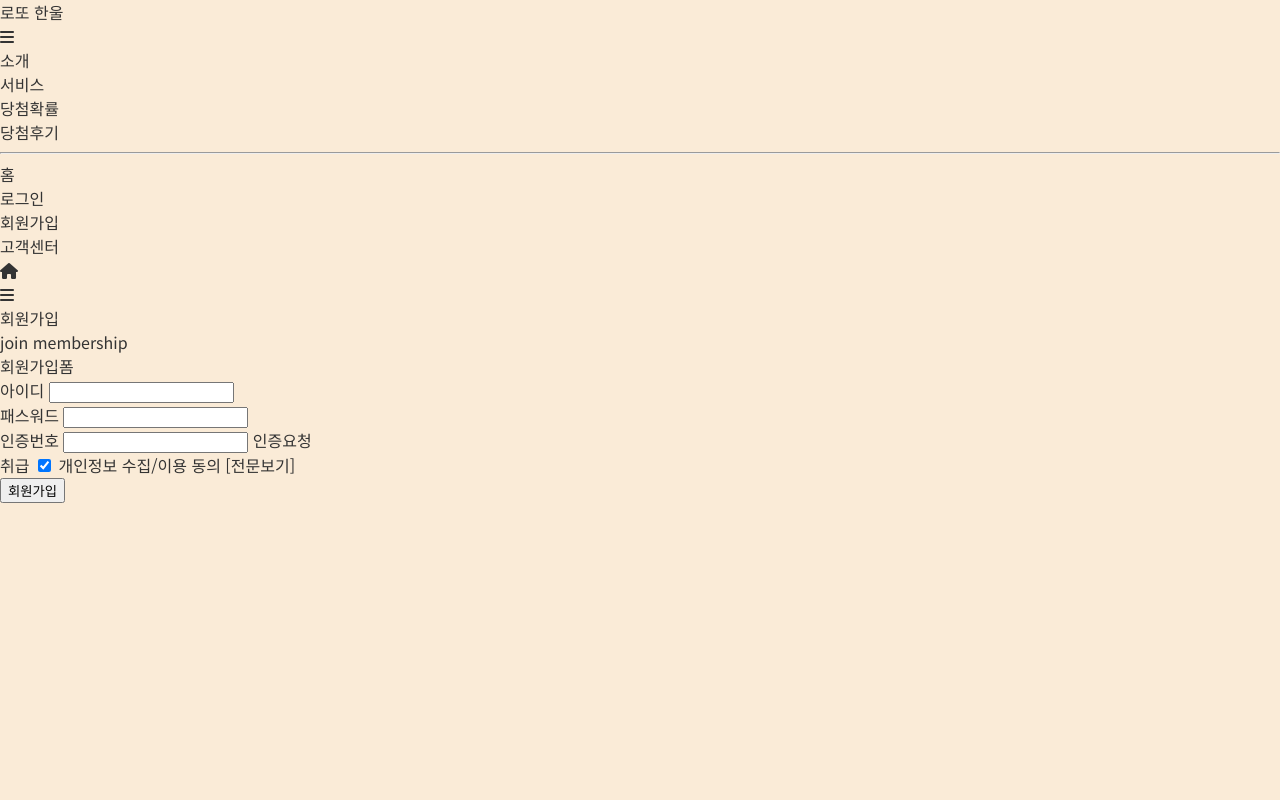
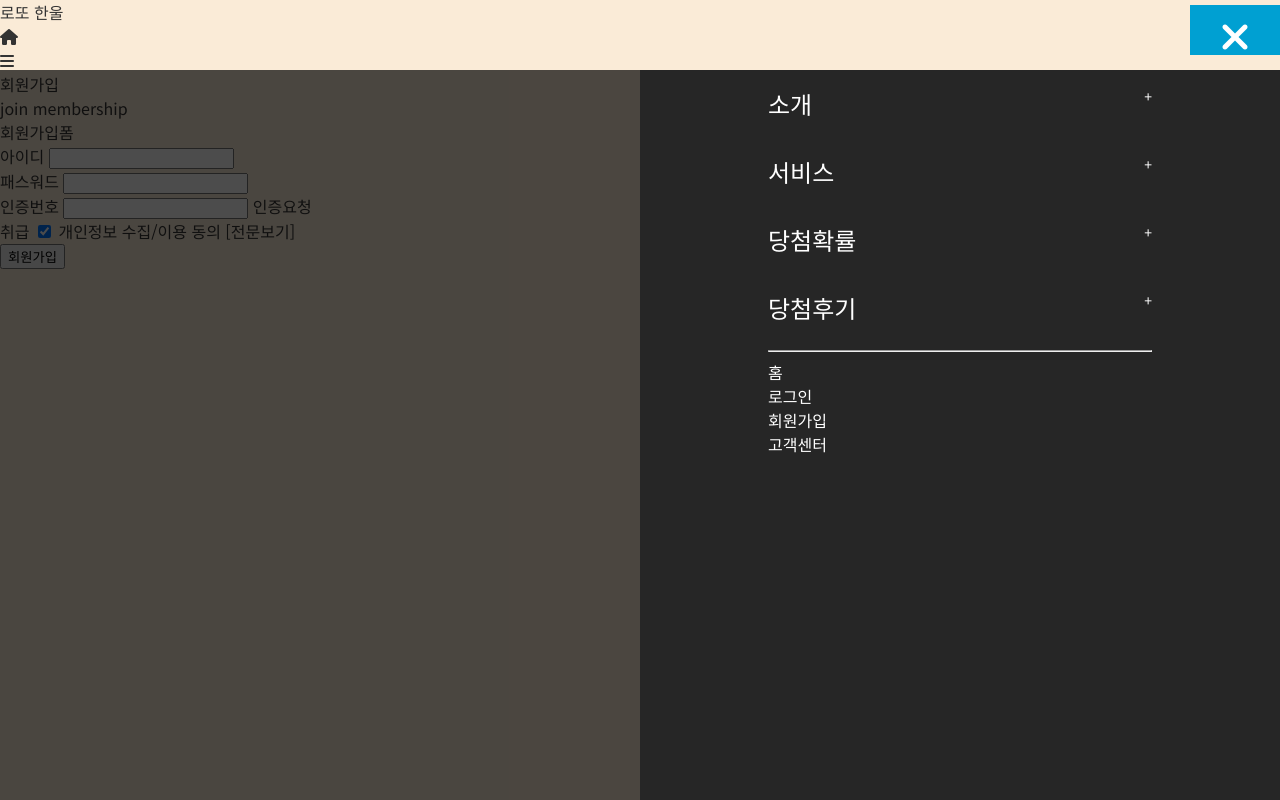
Before and after one commit to eunje0ng/lotto-app, a website: page public/register.html in a window 1280 px wide. Drawn offline with nearby package versions, Linux system fonts and the light colour scheme.

Commit message:
로또앱0330

```diff
--- a/public/register.html
+++ b/public/register.html
@@ -16,10 +16,10 @@
 <body id="main">
     <h1 class="d-none">로또 한울</h1>
     <div id="sidePannel" class="d-none">
-        <a href="#"><i class="fa-solid fa-bars"></i></a>
+        <div id="closeSide"><a href="#"><i class="fa-solid fa-close"></i></a> </div>
         <div class="pannel-overlay">
             <nav>
-                <ul id="snb"><!-- side navigation bar -->
+                <ul id="snb">
                     <li><a href="#">소개</a></li>
                     <li><a href="#">서비스</a></li>
                     <li><a href="#">당첨확률</a></li>
@@ -39,7 +39,7 @@
         <div class="header-top">
             <ul class="top-links">
                 <li><a href="index.html"><i class="fa-solid fa-house"></i></a></li>
-                <li><a href="#"><i class="fa-solid fa-bars"></i></a></li>
+                <li><div id="openSide"><a href="#"><i class="fa-solid fa-bars"></i></a></div></li>
             </ul>
         </div>
     </header>
@@ -83,5 +83,7 @@
             </form>
         </article>
     </section>
+    <script src="script/routing.js"></script>
+    <script src="script/lotto.js"></script>
 </body>
 </html>
--- /dev/null
+++ b/public/script/lotto.js
@@ -0,0 +1,19 @@
+// 1게임 생성
+
+var make5num = document.querySelector("#make_num5")
+make5num.addEventListener("click", show5num);
+function show5num(){
+    var num_one = [];
+    for(var i=1; i<46; i++){
+        num_one.push(i);
+    }
+    num_one.sort(function(){
+        return Math.random() - 0.5
+    })
+    //console.log(num_one);
+    var start = Math.ceil(Math.random() * 40);
+    var new_num_one=num_one.slice(start, start+6);
+    console.log(new_num_one.sort(function(a,b){
+        return a-b;
+    }));
+}
--- a/public/script/routing.js
+++ b/public/script/routing.js
@@ -1,19 +1,16 @@
-// 1게임 생성
+// 대상
+const openBTN = document.querySelector("#openSide")
+const closeBTN = document.querySelector("#closeSide")
+const sidePan = document.querySelector("#sidePannel")
 
-var make5num = document.querySelector("#make_num5")
-make5num.addEventListener("click", show5num);
-function show5num(){
-    var num_one = [];
-    for(var i=1; i<46; i++){
-        num_one.push(i);
-    }
-    num_one.sort(function(){
-        return Math.random() - 0.5
-    })
-    //console.log(num_one);
-    var start = Math.ceil(Math.random() * 40);
-    var new_num_one=num_one.slice(start, start+6);
-    console.log(new_num_one.sort(function(a,b){
-        return a-b;
-    }));
+// 이벤트 등록
+openBTN.addEventListener("click", sideOpen);
+closeBTN.addEventListener("click", sideClose);
+
+// 함수
+function sideOpen(){
+    sidePan.classList.remove("d-none");
 }
+function sideClose(){
+    sidePan.classList.add("d-none");
+}
--- a/public/style.css
+++ b/public/style.css
@@ -96,3 +96,48 @@ a {
     justify-content: center;
     align-items: center;
 }
+/* ============================사이드메뉴================================ */
+#sidePannel {
+    position: fixed;
+    width: 100%;
+    height: 100%;
+    z-index: 9999;
+    top: 70px;
+    left: 0;
+    background-color: rgba(0, 0, 0, 0.7);
+}
+#closeSide {
+    background-color: #00A0D2;
+    color: white;
+    width: 90px;
+    height: 50px;
+    position: absolute;
+    right: 0;
+    top: -65px;
+    font-size: 2.5rem;
+    text-align: center;
+}
+.pannel-overlay {
+    background: #262626;
+    width: 50%;
+    height: 100%;
+    margin: 0 0 0 50%;
+}
+.pannel-overlay nav {
+    color: white;
+    padding: 0 20%;
+}
+#snb > li {
+    position: relative;
+    padding: 1rem 0;
+    font-size: 24px;
+}
+#snb > li::after {
+    content: "+";
+    display: inline;
+    position: absolute;
+    right: 0;
+    color: white;
+    font-size: 14px;
+
+}
```
